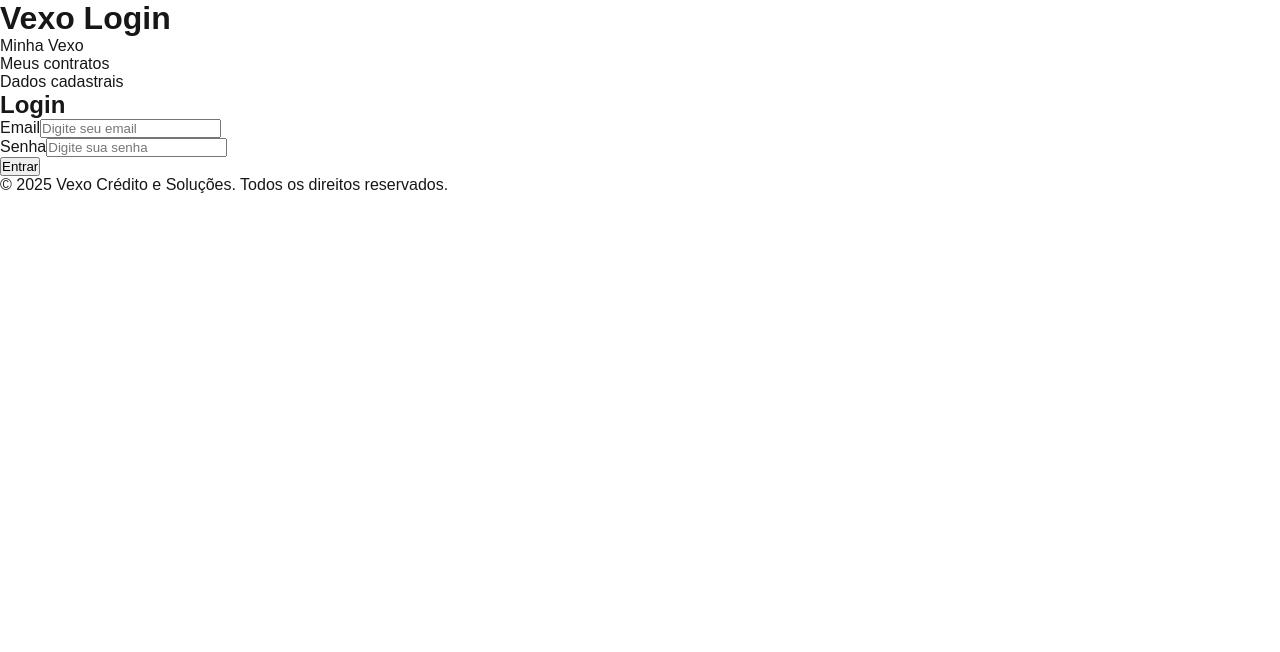
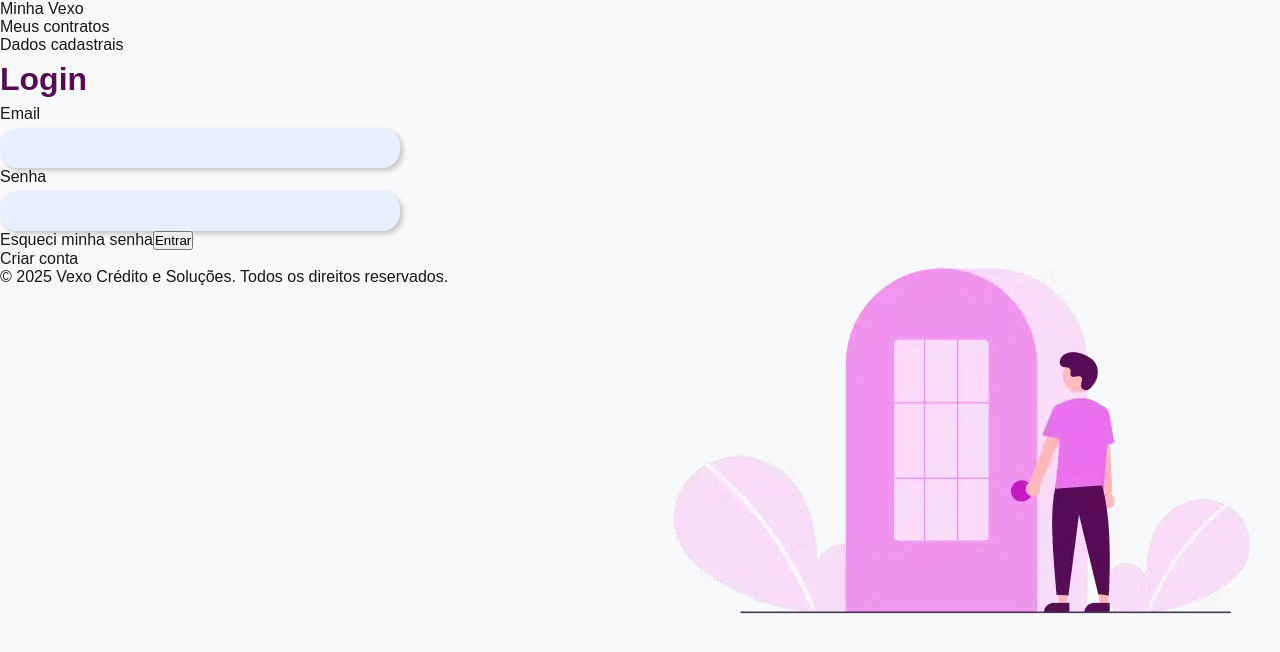
Before and after one commit to KevynVexo/atendimento-vexo-front, a Next.js app: page /login in a window 1280 px wide. Shown: the top 652 px of the page. Built offline with nearby package versions, Linux system fonts and the light colour scheme.

Commit message:
Ïnicializando estilização na tela de login

```diff
--- a/app/components/header/Header.jsx
+++ b/app/components/header/Header.tsx
@@ -1,9 +1,13 @@
 import React from "react";
+import "../../styles/global.css";
 
-const Header = () => {
+interface HeaderProps {
+  title: string;
+}
+
+const Header: React.FC<HeaderProps> = ({ title }) => {
   return (
     <header className="bg-purple-600 text-white p-4 flex justify-between items-center">
-      <h1 className="text-lg font-bold">Vexo Login</h1>
       <nav>
         <ul className="flex gap-4">
           <li><a href="/" className="hover:underline">Minha Vexo</a></li>
@@ -11,6 +15,7 @@
           <li><a href="/dados" className="hover:underline">Dados cadastrais</a></li>
         </ul>
       </nav>
+      <h1 className="text-lg font-bold text-primary-purple-default">{title}</h1>
     </header>
   );
 };
--- a/app/login/page.tsx
+++ b/app/login/page.tsx
@@ -1,30 +1,55 @@
 import React from "react";
 import Header from "../components/header/Header";
 import Footer from "../components/footer/Footer";
+import "../styles/login.css";
+import "../styles/global.css";
 
 const Login = () => {
   return (
-      <div className="flex flex-col min-h-screen">
-        <Header />
-        <main className="flex-grow flex items-center justify-center bg-gray-100">
-          <div className="bg-white p-6 rounded-lg shadow-md w-96">
-          <h2 className="text-xl font-bold mb-4">Login</h2>
-          <form>
+    <div className="flex flex-col min-h-screen bg-white">
+      <Header title="Login" />
+      <main className="flex-grow flex items-center justify-center">
+        <div className="flex flex-wrap justify-between items-center max-w-4xl w-full p-8">
+          {/* Formulário de Login */}
+          <div className="bg-white p-8 rounded-lg shadow-md w-96 flex-form-login">
+            <form>
               <div className="mb-4">
-                <label className="block text-gray-700">Email</label>
-                <input type="email" className="w-full p-2 border rounded" placeholder="Digite seu email" />
+                <label className="block text-gray-700 text-sm font-medium">Email</label>
+                <input
+                  type="email"
+                  className="campo-formulario campo-login-senha"
+                />
               </div>
               <div className="mb-4">
-                <label className="block text-gray-700">Senha</label>
-                <input type="password" className="w-full p-2 border rounded" placeholder="Digite sua senha" />
+                <label className="block text-gray-700 text-sm font-medium">Senha</label>
+                <input
+                  type="password"
+                  className="campo-formulario campo-login-senha"
+                />
               </div>
-              <button type="submit" className="w-full bg-purple-600 text-white p-2 rounded hover:bg-purple-700">Entrar</button>
+              <div>
+                <a href="#" className="text-purple-800 text-sm block mb-4">Esqueci minha senha</a>
+                <button
+                  type="submit"
+                  className="w-full bg-purple-800 text-white p-3 rounded-lg text-lg font-semibold hover:bg-purple-900 transition duration-300">
+                  Entrar
+                </button>
+              </div>
             </form>
+            <div>
+              <a href="#" className="block text-center mt-4 text-purple-800 font-medium">Criar conta</a>
+            </div>
           </div>
-        </main>
-        <Footer />
-      </div>
-    );
+
+          {/* Ilustração */}
+          <div className="hidden md:block">
+            <img src="images/image-door.webp" alt="Ilustração" className="max-w-xs"/>
+          </div>
+        </div>
+      </main>
+      <Footer />
+    </div>
+  );
 };
 
 export default Login;
--- a/app/page.tsx
+++ b/app/page.tsx
@@ -5,7 +5,7 @@
 const App = () => {
   return (
     <div className="flex flex-col min-h-screen">
-      <Header />
+      <Header title="Inicio"/>
       <main className="flex-grow flex items-center justify-center bg-gray-100">
       </main>
       <Footer />
--- /dev/null
+++ b/app/styles/global.css
@@ -0,0 +1,25 @@
+body {
+    font-family: "Poppins", sans-serif;
+    margin: 0;
+    padding: 0;
+    background-color: #f8f9fa;
+  }
+
+  .login-wrapper {
+    display: flex;
+    justify-content: space-between;
+    align-items: center;
+    max-width: 1000px;
+    width: 100%;
+    padding: 40px;
+  }
+
+  .login-illustration img {
+    max-width: 400px;
+    height: auto;
+  }
+
+  .max-w-xs {
+    float: right;
+    margin-right: 30px; /* Se necessário, para dar um espaço à esquerda da imagem */
+  }
--- /dev/null
+++ b/app/styles/login.css
@@ -0,0 +1,82 @@
+.login-container {
+    background-color: white;
+    padding: 32px;
+    border-radius: 8px;
+    box-shadow: 0px 4px 6px rgba(0, 0, 0, 0.1);
+    width: 350px;
+  }
+
+  .login-title {
+    font-size: 28px;
+    color: #550C55;
+    margin-bottom: 16px;
+  }
+
+  .input-group {
+    margin-bottom: 12px;
+  }
+
+  .input-field {
+    width: 100%;
+    padding: 10px;
+    border: 1px solid #ccc;
+    border-radius: 6px;
+    background-color: #e8f0fe;
+  }
+
+  .forgot-password {
+    display: block;
+    margin-bottom: 16px;
+    color: #550C55;
+    text-decoration: none;
+    font-size: 14px;
+  }
+
+  .login-button {
+    width: 100%;
+    background-color: #550C55;
+    color: white;
+    padding: 12px;
+    border: none;
+    border-radius: 6px;
+    font-size: 16px;
+    cursor: pointer;
+  }
+
+  .create-account {
+    display: block;
+    text-align: center;
+    margin-top: 16px;
+    font-size: 16px;
+    color: #550C55;
+    text-decoration: none;
+  }
+
+  .text-primary-purple-default {
+    --tw-text-opacity: 1;
+    color: rgb(85 12 85 / var(--tw-text-opacity, 1));
+    font-weight: 700;
+    line-height: 160%;
+  }
+
+  .campo-login-senha {
+    border-radius: 18px;
+    width: 100%;
+    height: 40px;
+    border: 0 solid #e5e7eb;
+    box-sizing: border-box;
+    background-color: light-dark(rgb(232, 240, 254), rgba(70, 90, 126, 0.4)) !important;
+    color: fieldtext !important;
+    box-shadow: 3px 3px 5px rgba(0, 0, 0, 0.2); /* Sombra suave */
+  }
+
+  label {
+    display: block;
+    margin-bottom: 5px; /* Opcional, para adicionar um espaço entre o label e o input */
+  }
+
+  .flex-form-login
+  {
+    display:grid;
+    grid-template-columns: 400px;
+  }
```
Also changed, not shown: public/images/image-door.webp (added).
